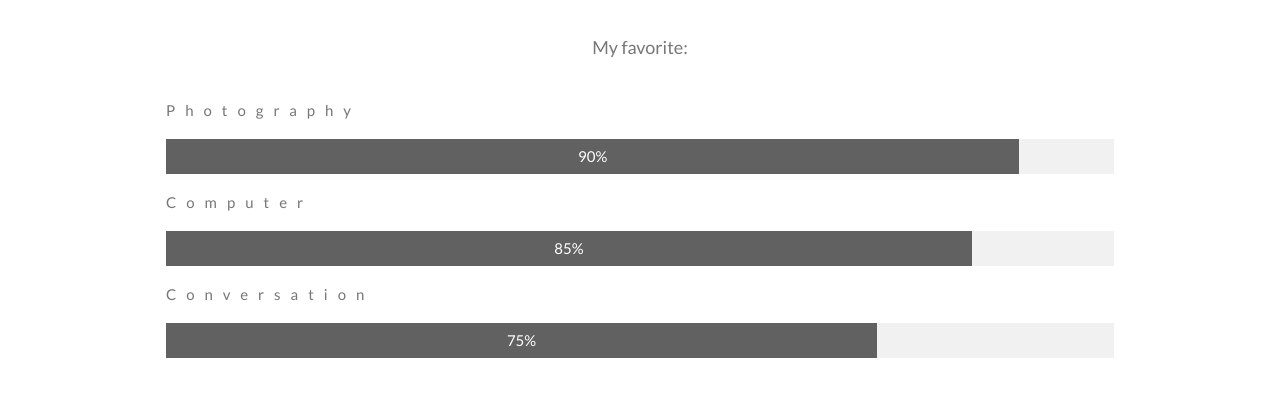
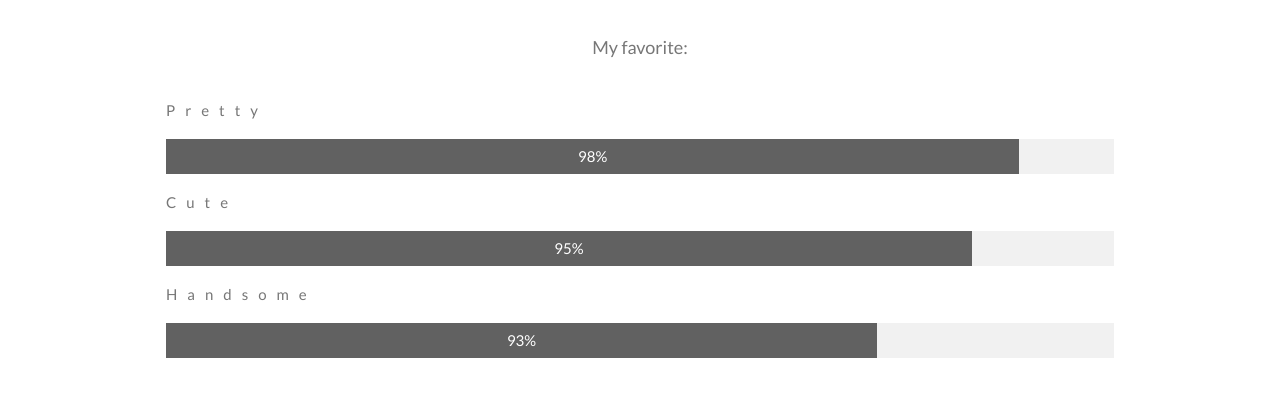
Before and after one commit to akwls/2021itcamp, a plain HTML site: page index.html in a window 1280 px wide. Shown: the part 1405-1813 px from the top of the page. Drawn offline with nearby package versions, Linux system fonts and the light colour scheme; some packages are replaced by stand-ins of ours.

Commit message:
Update index.html

```diff
--- a/index.html
+++ b/index.html
@@ -115,17 +115,17 @@ body, html {
   </div>
                                                                        <!-- 8. 그래프 수정 -->
   <p class="w3-large w3-center w3-padding-16">My favorite:</p>
-  <p class="w3-wide">Photography</p>
+  <p class="w3-wide">Pretty</p>
   <div class="w3-light-grey">
-    <div class="w3-container w3-padding-small w3-dark-grey w3-center" style="width:90%">90%</div>
+    <div class="w3-container w3-padding-small w3-dark-grey w3-center" style="width:90%">98%</div>
   </div>
-  <p class="w3-wide">Computer</p>
+  <p class="w3-wide">Cute</p>
   <div class="w3-light-grey">
-    <div class="w3-container w3-padding-small w3-dark-grey w3-center" style="width:85%">85%</div>
+    <div class="w3-container w3-padding-small w3-dark-grey w3-center" style="width:85%">95%</div>
   </div>
-  <p class="w3-wide">Conversation</p>
+  <p class="w3-wide">Handsome</p>
   <div class="w3-light-grey">
-    <div class="w3-container w3-padding-small w3-dark-grey w3-center" style="width:75%">75%</div>
+    <div class="w3-container w3-padding-small w3-dark-grey w3-center" style="width:75%">93%</div>
   </div>
 </div>
 
```
